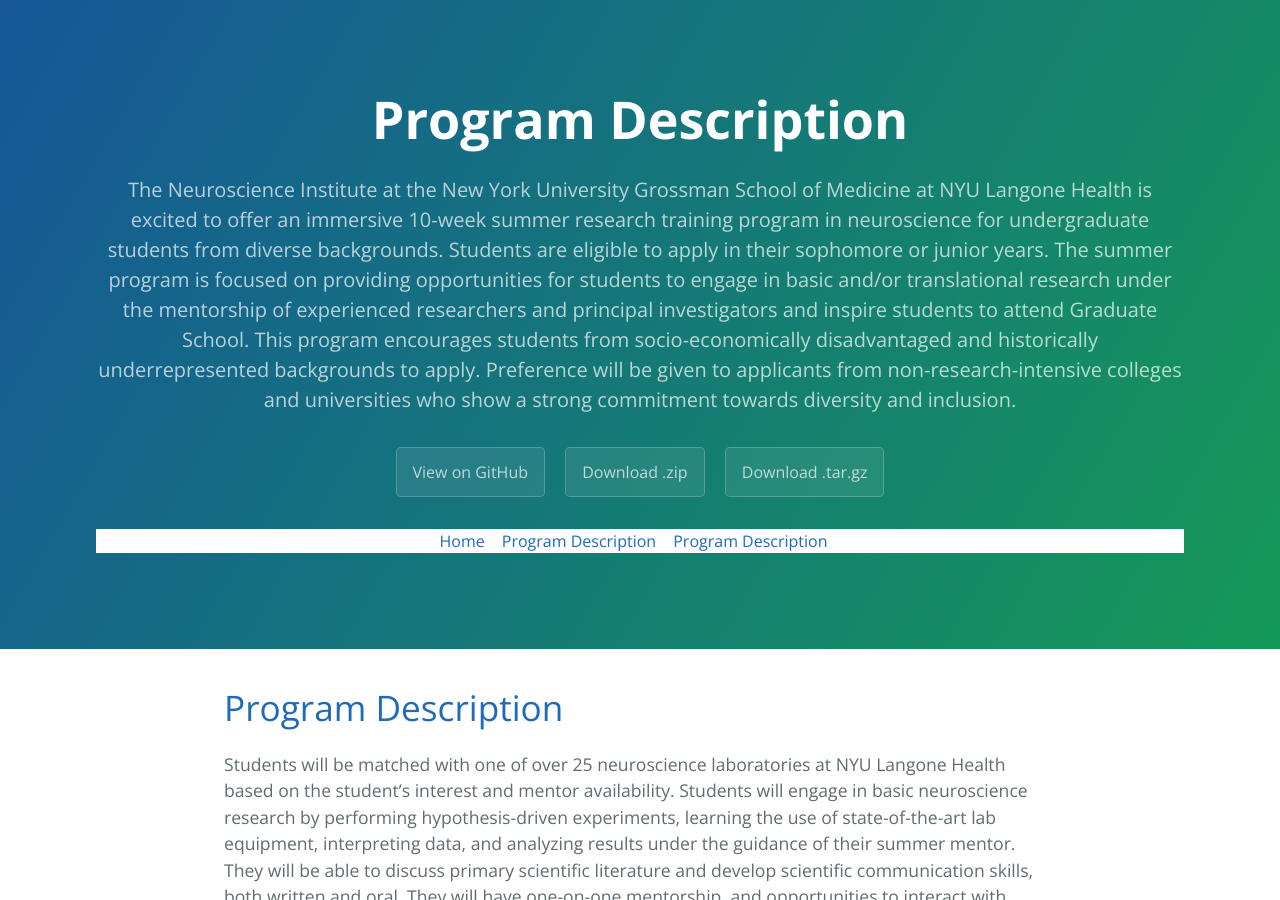
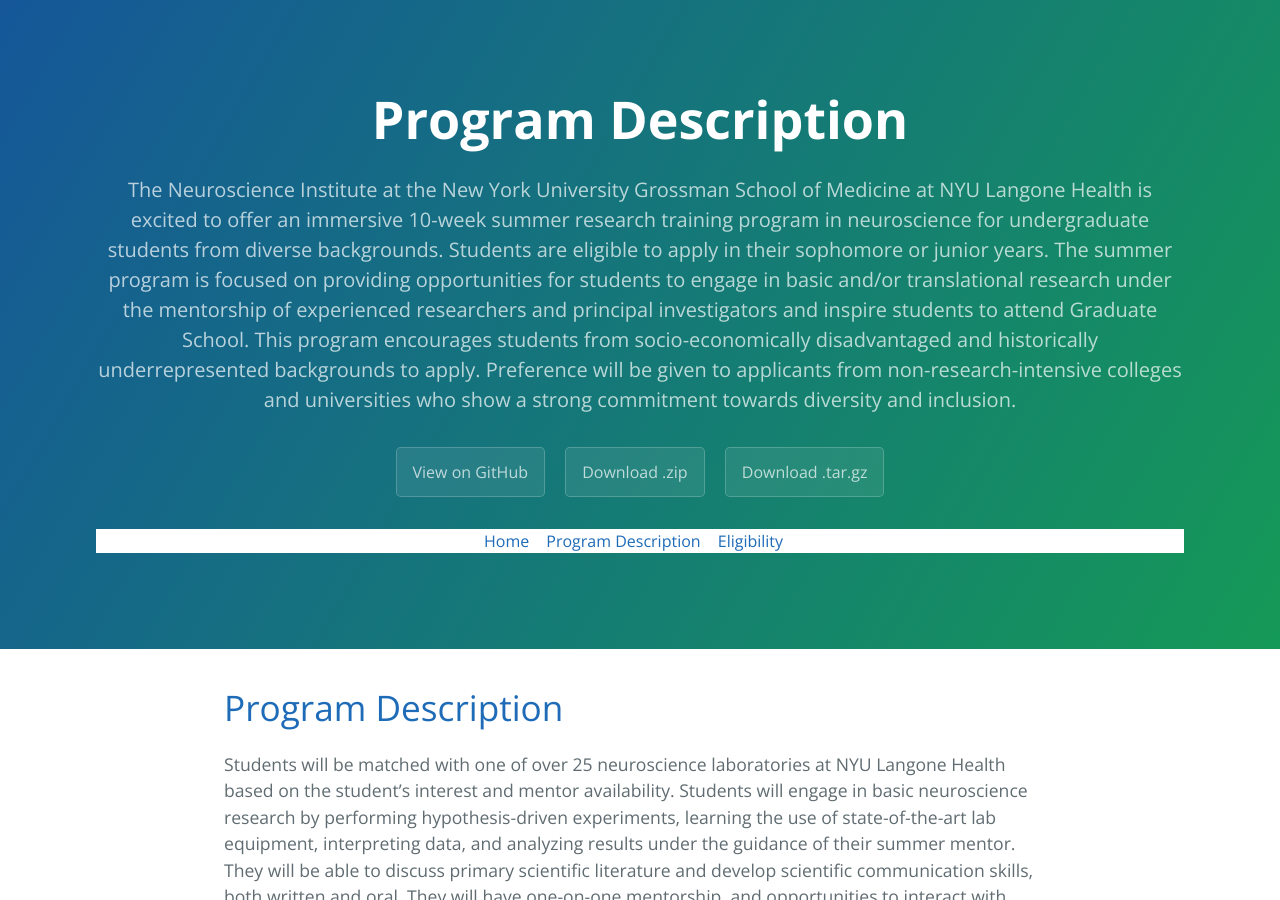
Before and after one commit to NICDIundergrad/SummerUndergradProgramWeb, a Jekyll site: the page built from index.md, in a window 1280 px wide and 900 px high. Built offline with Jekyll 4.4.1, drawn with Linux system fonts in a browser that asks for light colours; our own code applies the rules of GitHub Pages for plain Markdown files.

Commit message:
Update nav.html

```diff
--- a/_includes/nav.html
+++ b/_includes/nav.html
@@ -1,5 +1,5 @@
 <p style="text-align: center; background-color: white;">
   <a href="{{site.baseurl}}/">Home</a> |
   <a href="{{https://github.com/NICDIundergrad/SummerUndergradProgramWeb/blob/main/index.md#program-description}}/">Program Description</a> |
-  <a href="{{https://github.com/NICDIundergrad/SummerUndergradProgramWeb/blob/main/index.md#eligibility}}/">Program Description</a> |
+  <a href="{{https://github.com/NICDIundergrad/SummerUndergradProgramWeb/blob/main/index.md#eligibility}}/">Eligibility</a> |
 </p>
```
